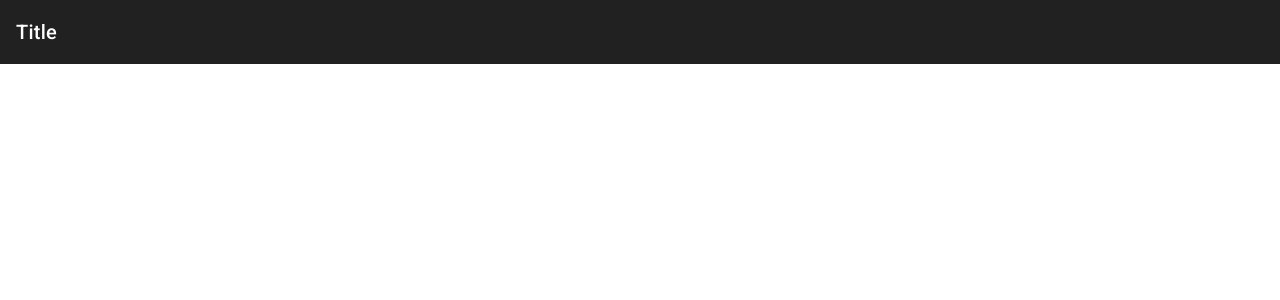
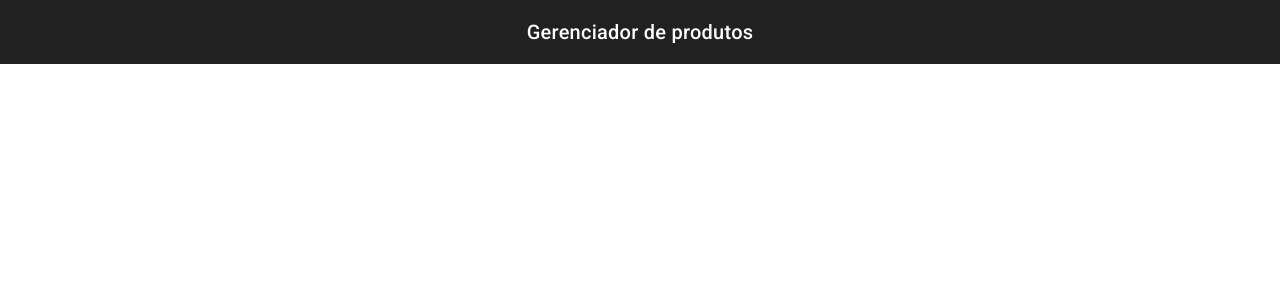
Before and after one commit to victor-figueiredo/products-store-angular-17, an Angular app: page / in a window 1280 px wide. Shown: the top 300 px of the page. Built offline with nearby package versions, Linux system fonts and the light colour scheme.

Commit message:
feat: centered header content

```diff
--- a/src/app/shared/components/header/header.component.html
+++ b/src/app/shared/components/header/header.component.html
@@ -1,3 +1,7 @@
 <mat-toolbar>
-  <span>Title</span>
+  <div class="container">
+    <div class="container-content">
+      <p class="title">Gerenciador de produtos</p>
+    </div>
+  </div>
 </mat-toolbar>
--- a/src/app/shared/components/header/header.component.scss
+++ b/src/app/shared/components/header/header.component.scss
@@ -0,0 +1,4 @@
+.title {
+  text-align: center;
+  margin: 0;
+}
--- a/src/styles.scss
+++ b/src/styles.scss
@@ -1,4 +1,21 @@
 /* You can add global styles to this file, and also import other style files */
 
-html, body { height: 100%; }
-body { margin: 0; font-family: Roboto, "Helvetica Neue", sans-serif; }
+html,
+body {
+  height: 100%;
+}
+body {
+  margin: 0;
+  font-family: Roboto, "Helvetica Neue", sans-serif;
+}
+
+.container {
+  display: flex;
+  justify-content: center;
+  width: 100%;
+}
+
+.container-content {
+  width: 100%;
+  max-width: 748px;
+}
```
